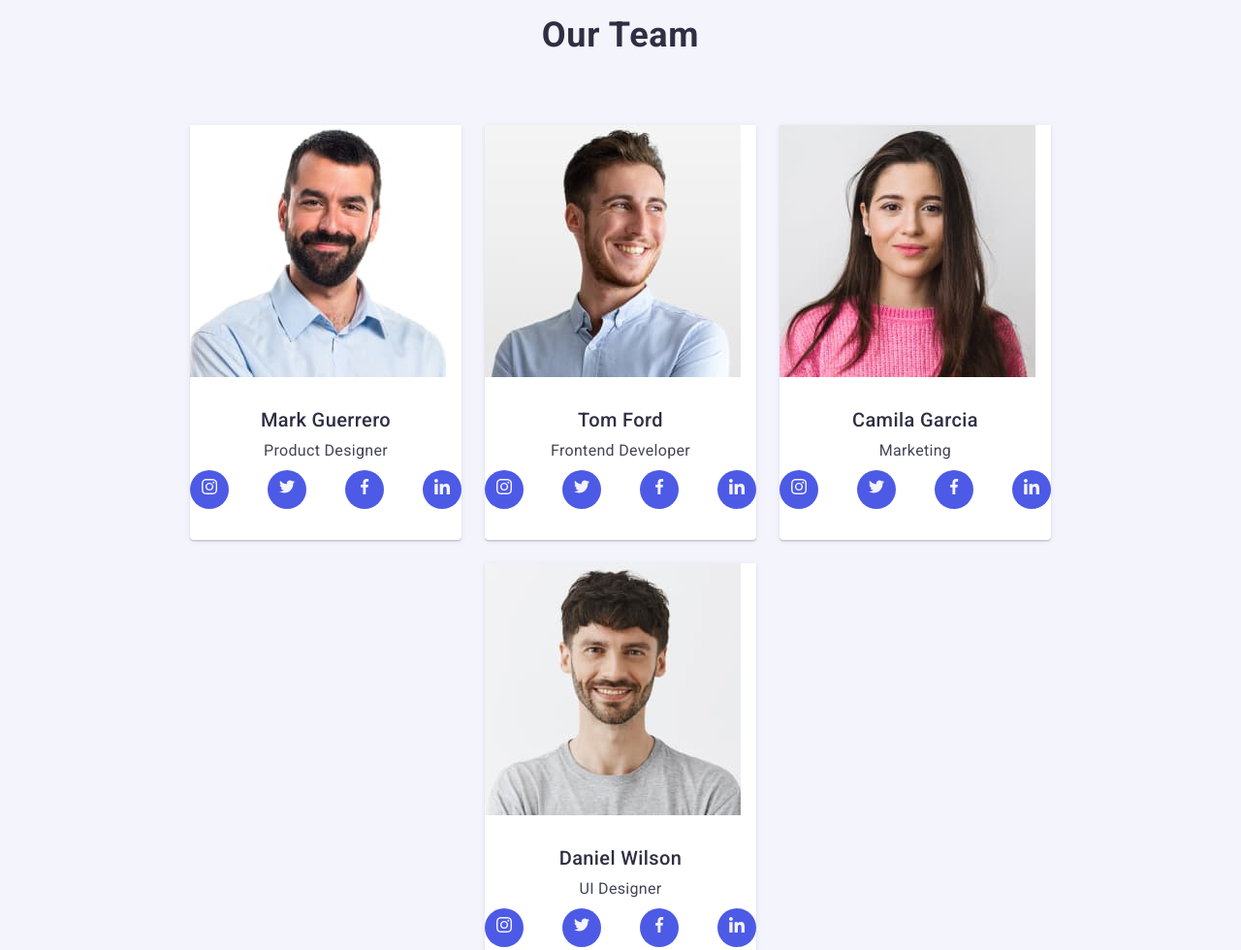
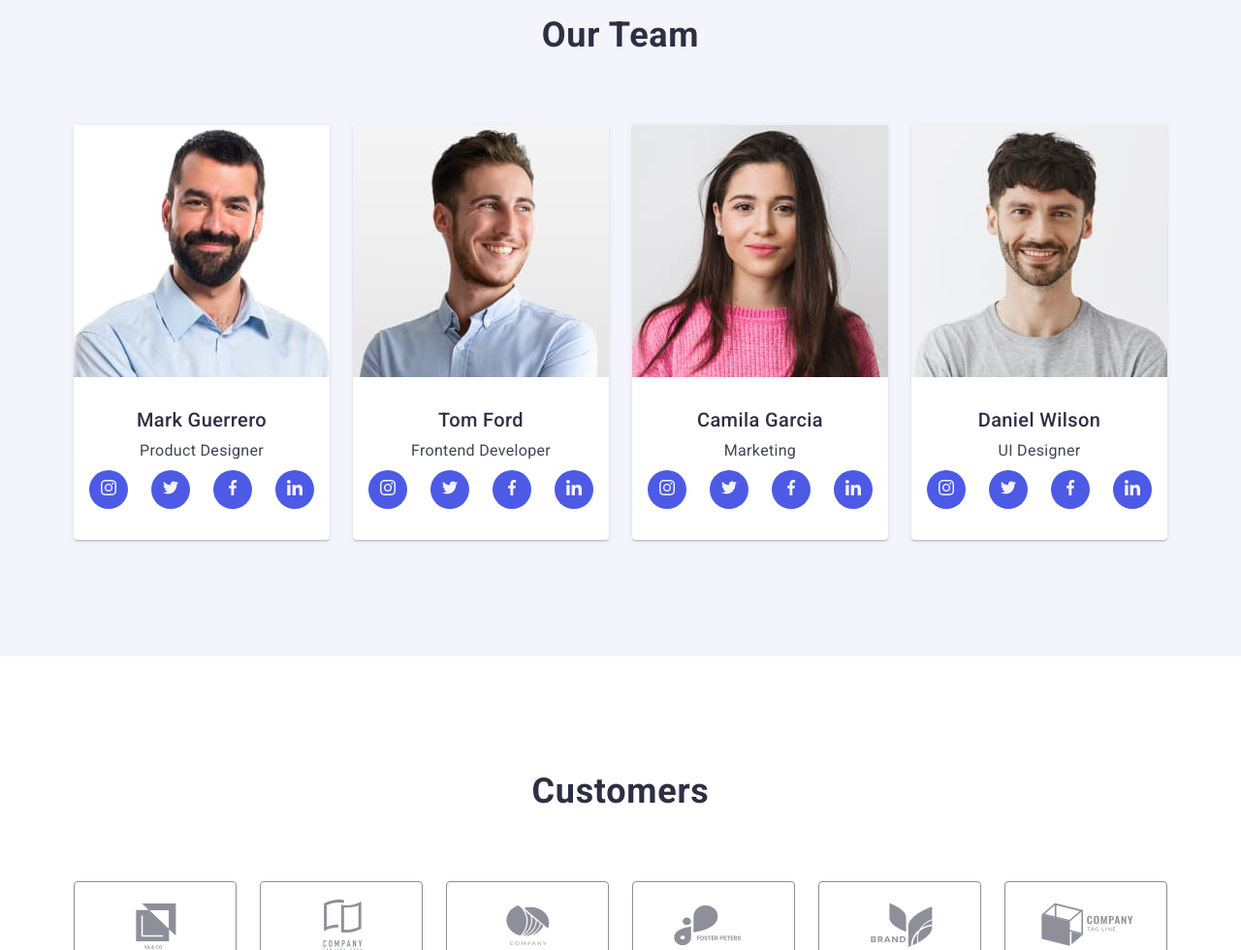
Before and after one commit to AlbinaViv/goit-markup-hw-04, a plain HTML site: page index.html in a window 1280 px wide. Shown: the part 1820-2800 px from the top of the page at 97% size. Drawn offline with nearby package versions, Linux system fonts and the light colour scheme.

Commit message:
ліст

```diff
--- a/css/styles.css
+++ b/css/styles.css
@@ -24,8 +24,7 @@
 
  .list {
    list-style-type: none;
-   padding: 0;
-   margin: 0;
+   padding-left: 0;
  }
  .link {
    list-style: none;
@@ -63,7 +62,8 @@
     color: var(--pressed-state);
 }
 
-.list, .list-nav {
+.list-nav-h {
+    display: flex;
     color: var(--dark);
     font-size: 16px;
     font-style: normal;
@@ -72,10 +72,13 @@
     letter-spacing: 0.32px;
     list-style: none;
     text-decoration: none;
-    align-items: center;
     gap: 40px;
+    justify-content: center;
+
+}
+.list-navigation {
     display: flex;
-    justify-content: center;
+    gap: 40px;
 }
 
 .link-mail-tel:hover {
@@ -175,7 +178,7 @@
     padding: 120px 0;
 }
 
-.advan-list, .team-list {
+.advan-list, .team-list, .customers-list {
     display: flex;
     flex-wrap: wrap;
     gap: 24px;
@@ -266,9 +269,10 @@
      letter-spacing: 0.02em;
      text-align: center;
  }
-.soc-media {
+.soc-media-grup {
     display: flex;
-
+    justify-content: center;
+    gap: 24px;
 
 }
  .icons-soc-media {
@@ -299,6 +303,7 @@
     text-align: center;
     margin-bottom: 72px;
 }
+
 .client {
     display: flex;
     align-items: center;
--- a/index.html
+++ b/index.html
@@ -333,7 +333,7 @@
         <section class="customers-section">
             <div class="container">
                <h2 class="customers">Customers</h2>
-               <ul class="list list-customers">
+               <ul class="list customers-list">
                    <li>
                     <div class="client">
                         <svg class="icon-client" width="104" height="56">
```
